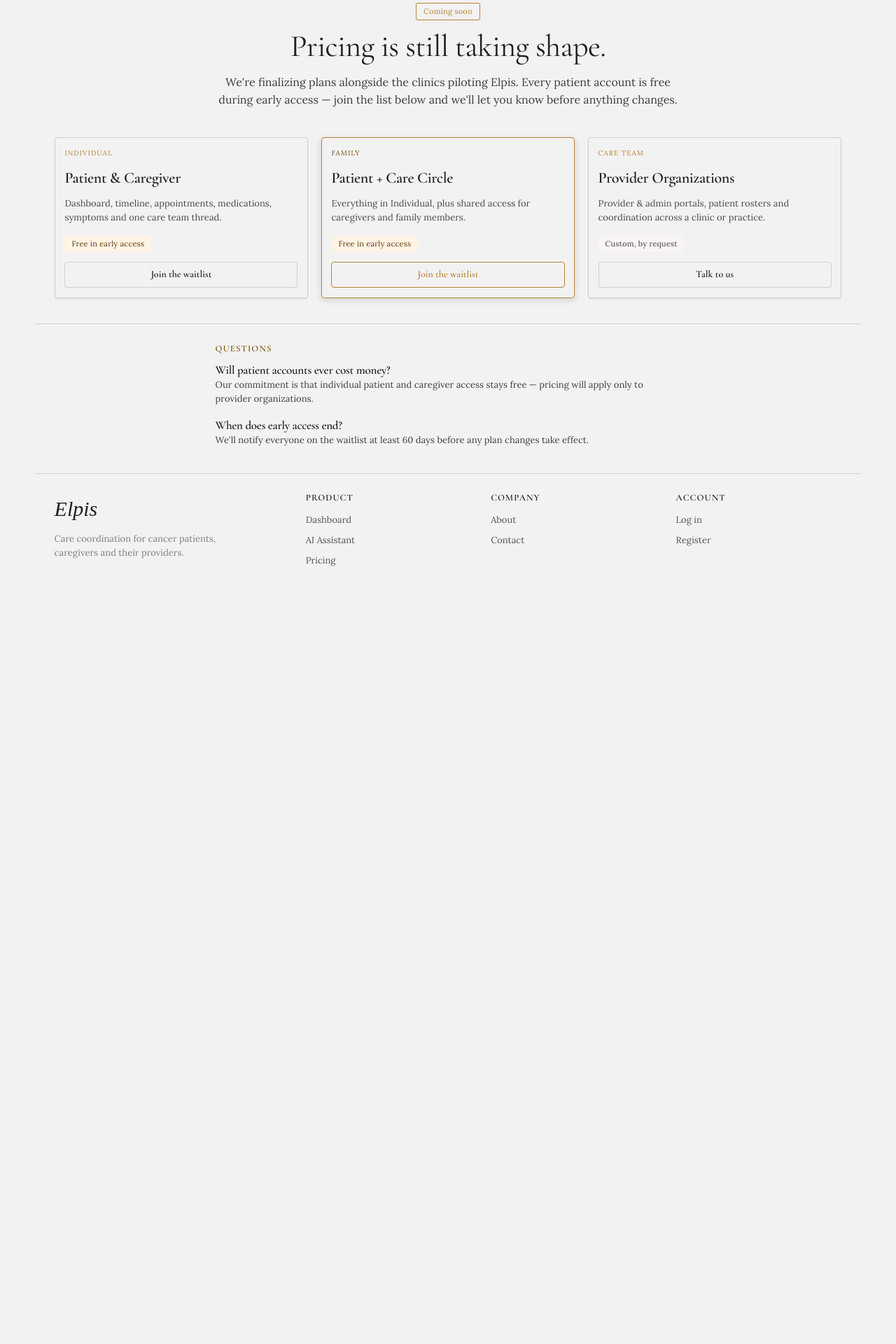
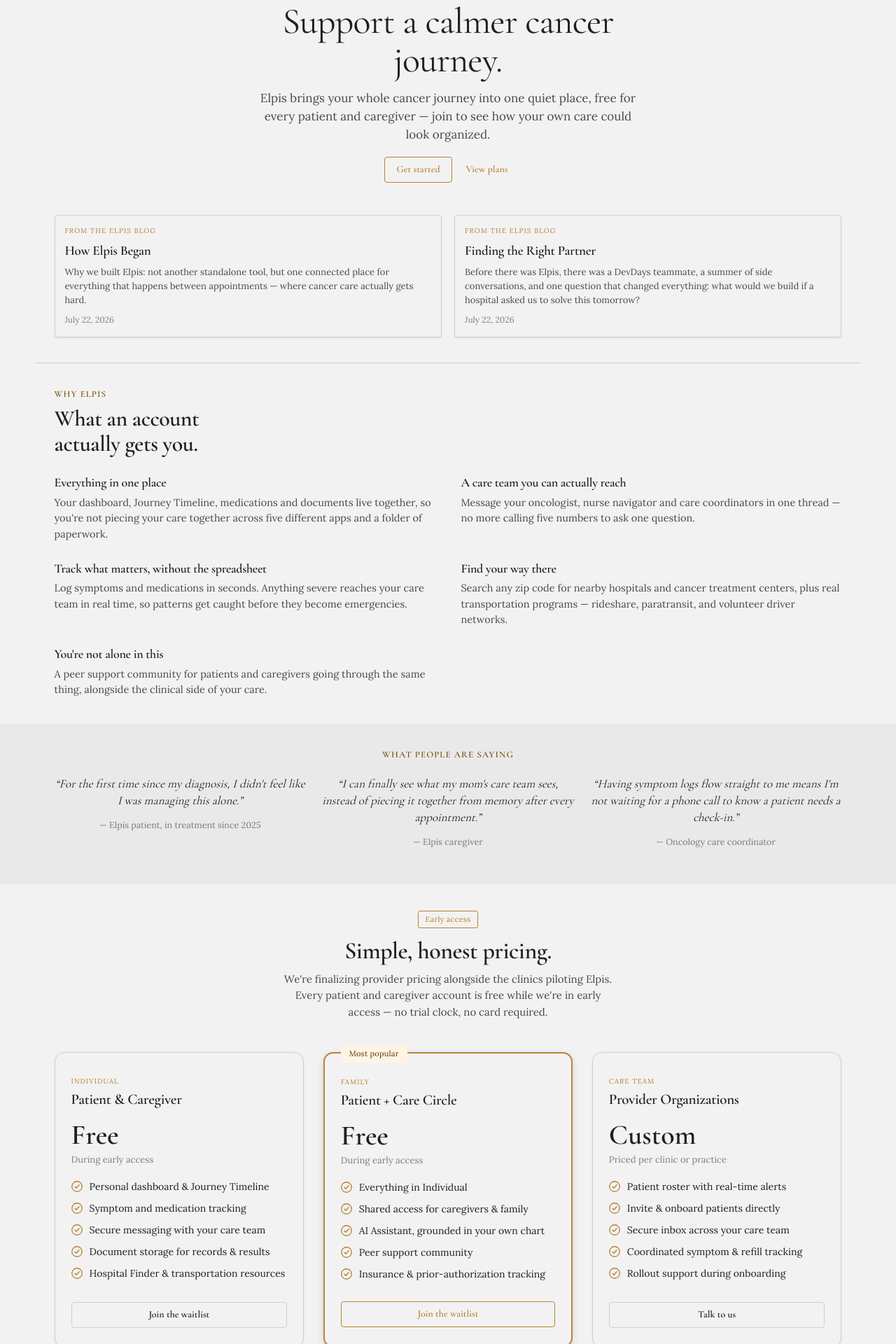
Before and after one commit to Nytester/Elpis, a React (Vite) app in the folder elpis-react/: page /pricing in a window 1280 px wide. Shown: the part 100-2020 px from the top of the page at 70% size. Before the commit the page ends 957 px from the top, so only its background shows below. Built offline with nearby package versions, Linux system fonts and the light colour scheme; no server answers; a web font is replaced by a local one.

Commit message:
tried some pricing designs

```diff
--- a/elpis-react/src/pages/Pricing.jsx
+++ b/elpis-react/src/pages/Pricing.jsx
@@ -1,46 +1,216 @@
+import { Link } from 'react-router-dom';
 import Navbar from '../components/Navbar.jsx';
 import Footer from '../components/Footer.jsx';
+import { BLOG_POSTS } from '../lib/blogPosts.js';
+
+const CheckIcon = () => (
+  <svg width="16" height="16" viewBox="0 0 16 16" fill="none" style={{ flex: 'none', marginTop: 2 }}>
+    <circle cx="8" cy="8" r="7.25" stroke="var(--color-accent)" strokeWidth="1.3" />
+    <path d="M5 8.2l2 2 4-4.4" stroke="var(--color-accent)" strokeWidth="1.4" strokeLinecap="round" strokeLinejoin="round" />
+  </svg>
+);
+
+function Feature({ children }) {
+  return (
+    <li style={{ display: 'flex', gap: 10, alignItems: 'flex-start', fontSize: 14, lineHeight: 1.5 }}>
+      <CheckIcon />
+      <span>{children}</span>
+    </li>
+  );
+}
+
+function PlanCard({ kicker, name, price, priceNote, features, cta, highlighted, secondaryCta }) {
+  return (
+    <div
+      className={`card ${highlighted ? 'elev-md' : 'elev-sm'}`}
+      style={{
+        position: 'relative',
+        padding: 'var(--space-6) var(--space-5)',
+        gap: 'var(--space-4)',
+        borderRadius: 14,
+        borderColor: highlighted ? 'var(--color-accent)' : 'var(--color-divider)',
+        borderWidth: highlighted ? 2 : 1,
+      }}
+    >
+      {highlighted && (
+        <span
+          className="tag tag-accent"
+          style={{ position: 'absolute', top: -12, left: 'var(--space-5)', padding: '4px 12px' }}
+        >
+          Most popular
+        </span>
+      )}
+
+      <div>
+        <span className="card-kicker">{kicker}</span>
+        <h3 style={{ fontFamily: 'var(--font-heading)', fontWeight: 600, fontSize: 21, marginTop: 4, marginBottom: 0 }}>{name}</h3>
+      </div>
+
+      <div>
+        <div style={{ fontFamily: 'var(--font-heading)', fontWeight: 600, fontSize: 40, lineHeight: 1 }}>{price}</div>
+        <div className="text-muted" style={{ fontSize: 13, marginTop: 6 }}>{priceNote}</div>
+      </div>
+
+      <ul style={{ listStyle: 'none', margin: 0, padding: 0, display: 'flex', flexDirection: 'column', gap: 10, flex: 1 }}>
+        {features.map((f) => <Feature key={f}>{f}</Feature>)}
+      </ul>
+
+      {secondaryCta ? (
+        <a href={secondaryCta.href} className="btn btn-secondary btn-block">{cta}</a>
+      ) : (
+        <div className={`btn ${highlighted ? 'btn-primary' : 'btn-secondary'} btn-block`}>{cta}</div>
+      )}
+    </div>
+  );
+}
+
+// Real reasons to use Elpis, mapped to features that actually exist — the
+// structural echo of a "why membership" section, not the Medium copy.
+const WHY_ELPIS = [
+  {
+    title: 'Everything in one place',
+    body: "Your dashboard, Journey Timeline, medications and documents live together, so you're not piecing your care together across five different apps and a folder of paperwork.",
+  },
+  {
+    title: 'A care team you can actually reach',
+    body: 'Message your oncologist, nurse navigator and care coordinators in one thread — no more calling five numbers to ask one question.',
+  },
+  {
+    title: 'Track what matters, without the spreadsheet',
+    body: 'Log symptoms and medications in seconds. Anything severe reaches your care team in real time, so patterns get caught before they become emergencies.',
+  },
+  {
+    title: 'Find your way there',
+    body: 'Search any zip code for nearby hospitals and cancer treatment centers, plus real transportation programs — rideshare, paratransit, and volunteer driver networks.',
+  },
+  {
+    title: "You're not alone in this",
+    body: 'A peer support community for patients and caregivers going through the same thing, alongside the clinical side of your care.',
+  },
+];
+
+// Anonymous by design — real named/attributed testimonials would need real
+// people who actually said these things, which we don't have yet.
+const VOICES = [
+  { quote: "For the first time since my diagnosis, I didn't feel like I was managing this alone.", who: 'Elpis patient, in treatment since 2025' },
+  { quote: 'I can finally see what my mom\'s care team sees, instead of piecing it together from memory after every appointment.', who: 'Elpis caregiver' },
+  { quote: "Having symptom logs flow straight to me means I'm not waiting for a phone call to know a patient needs a check-in.", who: 'Oncology care coordinator' },
+];
 
 export default function Pricing() {
   return (
     <>
       <Navbar />
 
-      <div className="ep-container" style={{ maxWidth: 720, textAlign: 'center', paddingTop: 'var(--space-8)', paddingBottom: 'var(--space-6)' }}>
-        <span className="tag tag-outline">Coming soon</span>
-        <h1 style={{ fontSize: 44, fontWeight: 400, marginTop: 'var(--space-3)' }}>Pricing is still taking shape.</h1>
-        <p style={{ fontSize: 16, opacity: .85, marginTop: 'var(--space-3)' }}>We're finalizing plans alongside the clinics piloting Elpis. Every patient account is free during early access — join the list below and we'll let you know before anything changes.</p>
+      <div className="ep-container" style={{ maxWidth: 680, textAlign: 'center', paddingTop: 'var(--space-8)', paddingBottom: 'var(--space-6)' }}>
+        <h1 style={{ fontSize: 52, fontWeight: 400, lineHeight: 1.06 }}>Support a calmer cancer journey.</h1>
+        <p style={{ fontSize: 17, opacity: .8, marginTop: 'var(--space-3)', maxWidth: '52ch', marginLeft: 'auto', marginRight: 'auto' }}>
+          Elpis brings your whole cancer journey into one quiet place, free for every patient and caregiver — join to see how your own care could look organized.
+        </p>
+        <div className="ep-btnrow" style={{ justifyContent: 'center', marginTop: 'var(--space-4)' }}>
+          <Link className="btn btn-primary" to="/register">Get started</Link>
+          <a className="btn btn-ghost" href="#plans">View plans</a>
+        </div>
+      </div>
+
+      {BLOG_POSTS.length > 0 && (
+        <div className="ep-container" style={{ paddingTop: 'var(--space-4)', paddingBottom: 'var(--space-8)' }}>
+          <div style={{ display: 'grid', gridTemplateColumns: `repeat(${Math.min(BLOG_POSTS.length, 2)},1fr)`, gap: 'var(--space-4)' }}>
+            {BLOG_POSTS.slice(0, 2).map((post) => (
+              <Link key={post.slug} to={`/blog/${post.slug}`} className="card elev-sm" style={{ textDecoration: 'none', color: 'inherit', gap: 'var(--space-2)' }}>
+                <span className="card-kicker">From the Elpis blog</span>
+                <h3 className="card-title" style={{ fontSize: 19 }}>{post.title}</h3>
+                <p className="card-body">{post.excerpt}</p>
+                <span className="text-muted" style={{ fontSize: 12 }}>{post.date}</span>
+              </Link>
+            ))}
+          </div>
+        </div>
+      )}
+
+      <div className="hr ep-container" />
+
+      <div className="ep-container" style={{ paddingTop: 'var(--space-8)', paddingBottom: 'var(--space-8)' }}>
+        <h6 style={{ color: 'var(--color-accent-700)' }}>Why Elpis</h6>
+        <h2 style={{ marginTop: 'var(--space-2)', maxWidth: '20ch' }}>What an account actually gets you.</h2>
+        <div style={{ display: 'grid', gridTemplateColumns: 'repeat(2,1fr)', gap: 'var(--space-6) var(--space-8)', marginTop: 'var(--space-6)' }}>
+          {WHY_ELPIS.map((item) => (
+            <div key={item.title}>
+              <h4 className="card-title" style={{ fontSize: 18 }}>{item.title}</h4>
+              <p className="card-body" style={{ fontSize: 14.5, marginTop: 6, opacity: .8 }}>{item.body}</p>
+            </div>
+          ))}
+        </div>
+      </div>
+
+      <div style={{ background: 'var(--color-surface)', padding: 'var(--space-8) 0' }}>
+        <div className="ep-container">
+          <h6 style={{ color: 'var(--color-accent-700)', textAlign: 'center' }}>What people are saying</h6>
+          <div style={{ display: 'grid', gridTemplateColumns: 'repeat(3,1fr)', gap: 'var(--space-5)', marginTop: 'var(--space-5)' }}>
+            {VOICES.map((v) => (
+              <div key={v.who} style={{ textAlign: 'center' }}>
+                <p style={{ fontFamily: 'var(--font-heading)', fontStyle: 'italic', fontSize: 17, lineHeight: 1.4, margin: 0 }}>&ldquo;{v.quote}&rdquo;</p>
+                <p className="text-muted" style={{ marginTop: 'var(--space-3)', fontSize: 12.5 }}>— {v.who}</p>
+              </div>
+            ))}
+          </div>
+        </div>
+      </div>
+
+      <div id="plans" className="ep-container" style={{ paddingTop: 'var(--space-8)', paddingBottom: 'var(--space-4)', textAlign: 'center', scrollMarginTop: 24 }}>
+        <span className="tag tag-outline">Early access</span>
+        <h2 style={{ marginTop: 'var(--space-3)', fontSize: 34 }}>Simple, honest pricing.</h2>
+        <p style={{ fontSize: 15, opacity: .8, marginTop: 'var(--space-2)', maxWidth: '52ch', marginLeft: 'auto', marginRight: 'auto' }}>
+          We're finalizing provider pricing alongside the clinics piloting Elpis. Every patient and caregiver account is free while we're in early access — no trial clock, no card required.
+        </p>
       </div>
 
       <div className="ep-container" style={{ paddingBottom: 'var(--space-8)' }}>
-        <div style={{ display: 'grid', gridTemplateColumns: 'repeat(3,1fr)', gap: 'var(--space-4)' }}>
-          <div className="card elev-sm" style={{ display: 'flex', flexDirection: 'column', gap: 'var(--space-3)' }}>
-            <span className="card-kicker">Individual</span>
-            <h3 className="card-title" style={{ fontSize: 22 }}>Patient &amp; Caregiver</h3>
-            <p className="card-body">Dashboard, timeline, appointments, medications, symptoms and one care team thread.</p>
-            <div style={{ marginTop: 'auto' }}>
-              <span className="tag tag-accent">Free in early access</span>
-              <div className="btn btn-secondary btn-block" style={{ marginTop: 'var(--space-3)' }}>Join the waitlist</div>
-            </div>
-          </div>
-          <div className="card elev-md" style={{ borderColor: 'var(--color-accent)', display: 'flex', flexDirection: 'column', gap: 'var(--space-3)' }}>
-            <span className="card-kicker" style={{ color: 'var(--color-accent-700)' }}>Family</span>
-            <h3 className="card-title" style={{ fontSize: 22 }}>Patient + Care Circle</h3>
-            <p className="card-body">Everything in Individual, plus shared access for caregivers and family members.</p>
-            <div style={{ marginTop: 'auto' }}>
-              <span className="tag tag-accent">Free in early access</span>
-              <div className="btn btn-primary btn-block" style={{ marginTop: 'var(--space-3)' }}>Join the waitlist</div>
-            </div>
-          </div>
-          <div className="card elev-sm" style={{ display: 'flex', flexDirection: 'column', gap: 'var(--space-3)' }}>
-            <span className="card-kicker">Care Team</span>
-            <h3 className="card-title" style={{ fontSize: 22 }}>Provider Organizations</h3>
-            <p className="card-body">Provider &amp; admin portals, patient rosters and coordination across a clinic or practice.</p>
-            <div style={{ marginTop: 'auto' }}>
-              <span className="tag tag-neutral">Custom, by request</span>
-              <div className="btn btn-secondary btn-block" style={{ marginTop: 'var(--space-3)' }}>Talk to us</div>
-            </div>
-          </div>
+        <div style={{ display: 'grid', gridTemplateColumns: 'repeat(3,1fr)', gap: 'var(--space-6)', alignItems: 'stretch', paddingTop: 'var(--space-3)' }}>
+          <PlanCard
+            kicker="Individual"
+            name="Patient & Caregiver"
+            price="Free"
+            priceNote="During early access"
+            features={[
+              'Personal dashboard & Journey Timeline',
+              'Symptom and medication tracking',
+              'Secure messaging with your care team',
+              'Document storage for records & results',
+              'Hospital Finder & transportation resources',
+            ]}
+            cta="Join the waitlist"
+          />
+          <PlanCard
+            highlighted
+            kicker="Family"
+            name="Patient + Care Circle"
+            price="Free"
+            priceNote="During early access"
+            features={[
+              'Everything in Individual',
+              'Shared access for caregivers & family',
+              'AI Assistant, grounded in your own chart',
+              'Peer support community',
+              'Insurance & prior-authorization tracking',
+            ]}
+            cta="Join the waitlist"
+          />
+          <PlanCard
+            kicker="Care Team"
+            name="Provider Organizations"
+            price="Custom"
+            priceNote="Priced per clinic or practice"
+            features={[
+              'Patient roster with real-time alerts',
+              'Invite & onboard patients directly',
+              'Secure inbox across your care team',
+              'Coordinated symptom & refill tracking',
+              'Rollout support during onboarding',
+            ]}
+            cta="Talk to us"
+            secondaryCta={{ href: '/contact' }}
+          />
         </div>
       </div>
 
```
